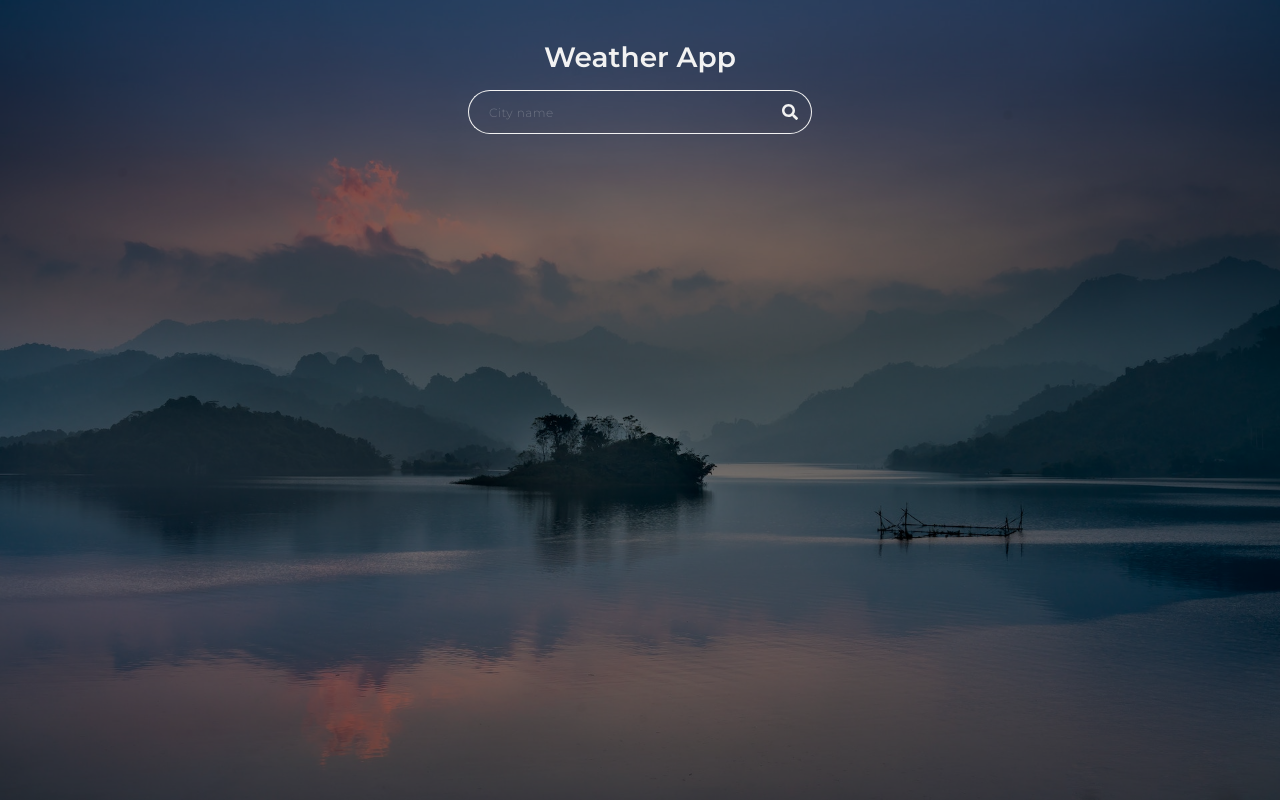
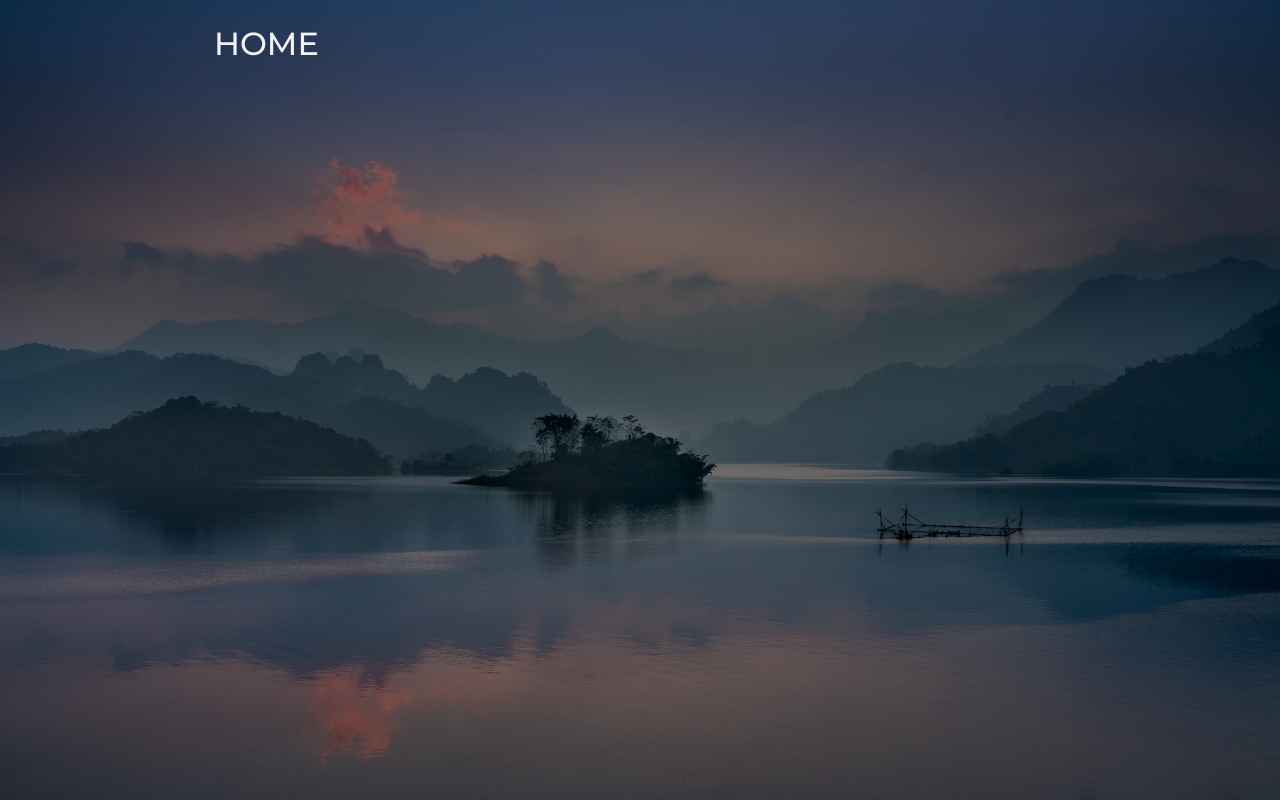
Before and after one commit to Geniecko/weather_app, a React (Create React App) app: page / in a window 1280 px wide. Built offline with nearby package versions, Linux system fonts and the light colour scheme.

Commit message:
Add routes and route, create views templates home, weatherDetails and notFound

```diff
--- a/src/App.tsx
+++ b/src/App.tsx
@@ -1,20 +1,13 @@
 import MainTemplate from './templates/MainTemplate';
 import styled from 'styled-components/macro';
-import Alerts from './components/Alerts/Alerts';
-import SearchBar from './components/SearchBar/SearchBar';
-import CurrentWeather from './components/CurrentWeather/CurrentWeather';
-import { useAppSelector } from './store/hooks';
+import Routes from './router/Routes';
 
 const App = () => {
-  const weather = useAppSelector((state) => state.weather.data);
-
   return (
     <MainTemplate>
       <div className='app-overlay'>
         <Container>
-          <SearchBar />
-          <Alerts />
-          {weather && <CurrentWeather weather={weather} />}
+          <Routes />
         </Container>
       </div>
     </MainTemplate>
--- /dev/null
+++ b/src/router/Routes.tsx
@@ -0,0 +1,19 @@
+import { FC } from 'react';
+import { Routes as RoutesWrapper, Route } from 'react-router-dom';
+import Home from '../views/Home';
+import NotFound from '../views/NotFound';
+import WeatherDetails from '../views/WeatherDetails';
+import { ROUTES } from './constants';
+
+const Routes: FC = () => {
+  return (
+    <RoutesWrapper>
+      <Route path='*' element={<NotFound />} />
+
+      <Route path={`${ROUTES.HOME}`} element={<Home/>} />
+      <Route path={`${ROUTES.WEATHER_DETAILS}`} element={<WeatherDetails/>} />
+    </RoutesWrapper>
+   );
+}
+
+export default Routes;
--- /dev/null
+++ b/src/router/constants.ts
@@ -0,0 +1,4 @@
+export const ROUTES = {
+  HOME: '/',
+  WEATHER_DETAILS: '/weather/:id'
+}
--- /dev/null
+++ b/src/views/Home.tsx
@@ -0,0 +1,7 @@
+import { FC } from 'react';
+
+const Home: FC = () => {
+  return ( <h1>HOME</h1> );
+}
+
+export default Home;
--- /dev/null
+++ b/src/views/NotFound.tsx
@@ -0,0 +1,7 @@
+import { FC } from 'react';
+
+const NotFound: FC = () => {
+  return ( <h2>NotFound</h2> );
+}
+
+export default NotFound;
--- /dev/null
+++ b/src/views/WeatherDetails.tsx
@@ -0,0 +1,7 @@
+import { FC } from 'react';
+
+const WeatherDetails: FC = () => {
+  return ( <h1>Pogoda szczegoly</h1> );
+}
+
+export default WeatherDetails;
```
